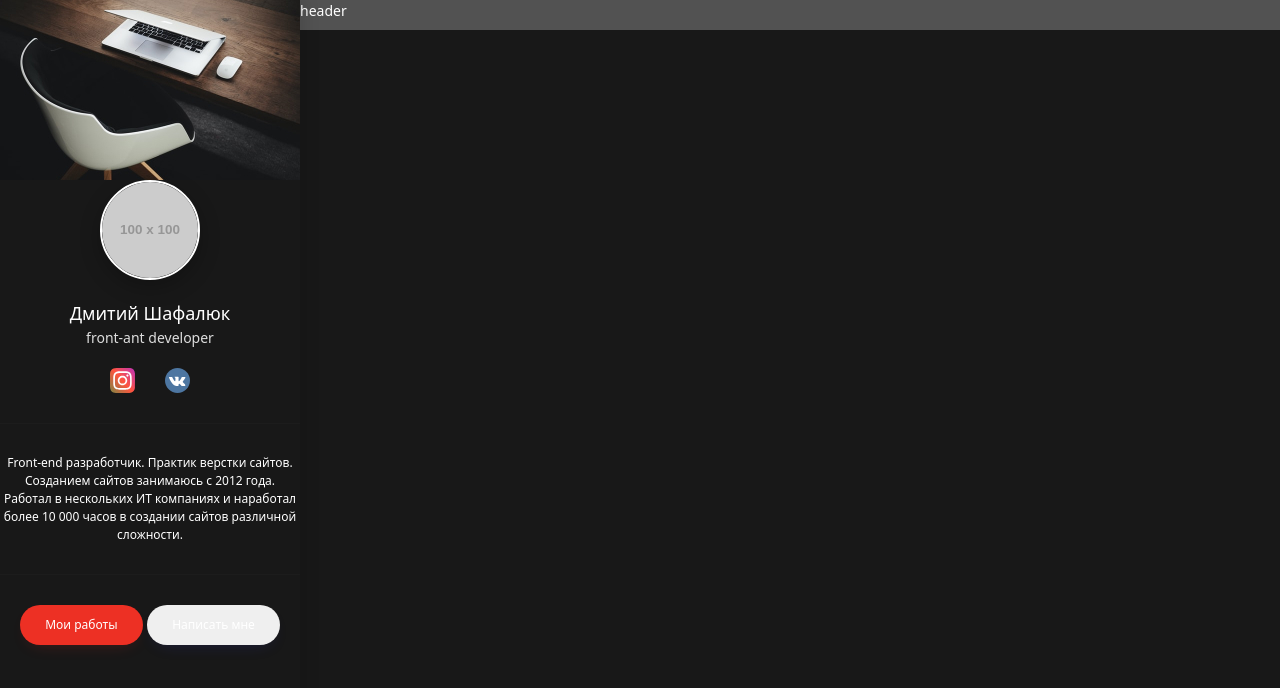
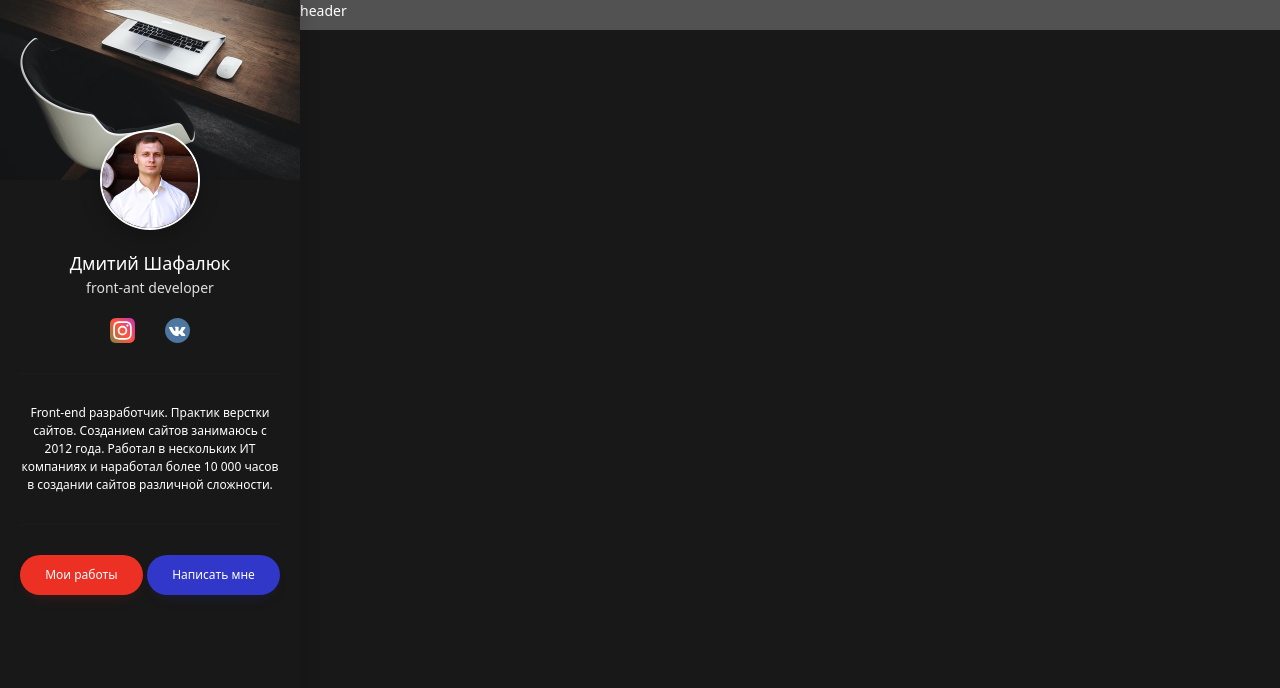
Before and after one commit to Dm1triyShaf/Persone-blog, a website: page src/index.html in a window 1280 px wide. Drawn offline with nearby package versions, Linux system fonts and the light colour scheme; files that its build step writes are made by us from their sources; placeholder pictures from the web are drawn by us.

Commit message:
firstCommit

```diff
--- a/src/assets/scss/blocks/btn.scss
+++ b/src/assets/scss/blocks/btn.scss
@@ -27,7 +27,7 @@
     }
 
     &--blue {
-        background-attachment: $blue;
+        background-color: $blue;
         box-shadow: 0 7px 17px -10px rgba($blue, .3);
 
         &:hover {
--- a/src/assets/scss/blocks/profile.scss
+++ b/src/assets/scss/blocks/profile.scss
@@ -6,7 +6,8 @@
     position: relative;
 
 
-    border: 2px solid $white;
+    border: 2px solid
+    $white;
     box-shadow: 0 7px 20px
     rgba(0, 0, 0, .25);
     border-radius: 50%;
--- a/src/assets/scss/blocks/sidebar.scss
+++ b/src/assets/scss/blocks/sidebar.scss
@@ -26,7 +26,7 @@
     }
 }
 
-.sidebar__contant {
+.sidebar__content {
     padding: 0 2rem;
     margin-top: -5rem;
 }
--- a/src/partials/sidebar.html
+++ b/src/partials/sidebar.html
@@ -6,7 +6,8 @@
     <div class="sidebar__content">
         <div class="profile">
             <img class="profile__avatar"
-            src="https://placehold.it/100" alt="">
+            src="assets/images/avatar.webp" alt="">
+
             <div class="profile__name">Дмитий Шафалюк</div>
             <div class="profile__prof">front-ant developer</div>
 
```
Also changed, not shown: dist/assets/css/style.css, dist/assets/css/style.min.css, dist/assets/images/avatar.svg (added), dist/assets/images/avatar.webp (added), dist/assets/images/instagram (1) 1.svg (deleted), dist/assets/images/pinterest 1.svg (deleted), dist/assets/images/unnamed.webp (added), dist/index.html, src/assets/images/avatar.svg (added), src/assets/images/avatar.webp (added).
